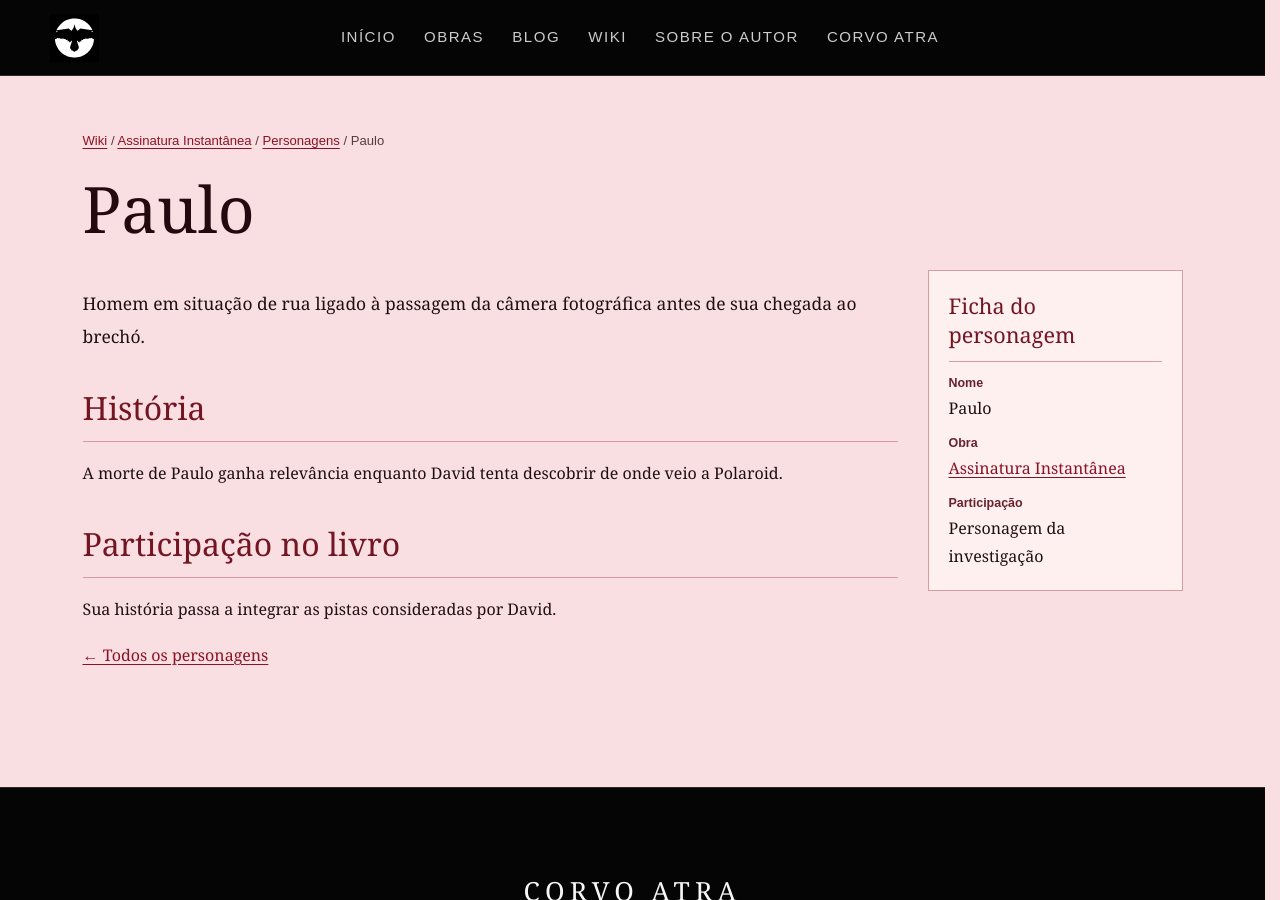
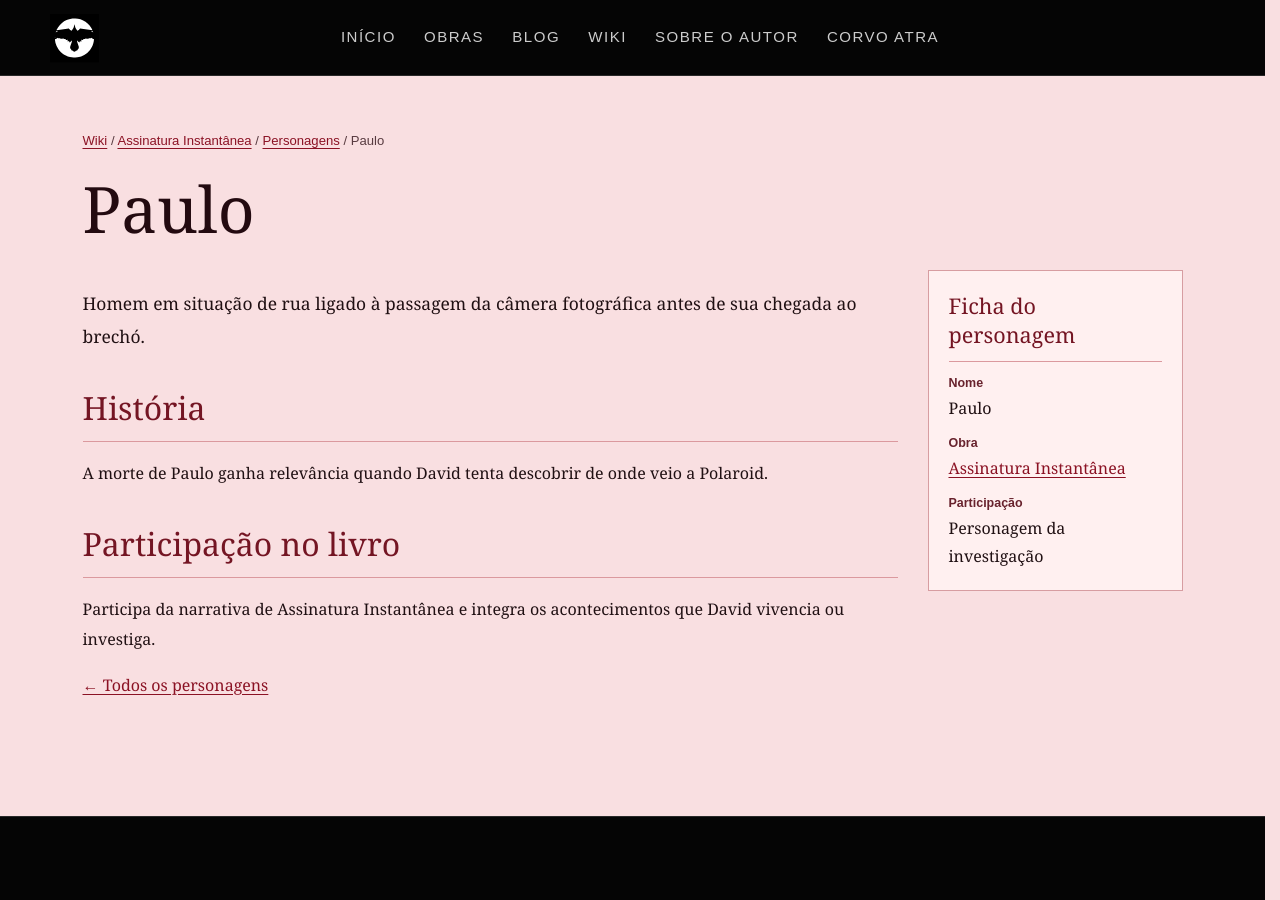
Before and after one commit to corvoatra/corvo-atra, a Jekyll site: the page built from wiki-assinatura-paulo.html, in a window 1280 px wide and 900 px high. Built offline with Jekyll 4.4.1, drawn with Linux system fonts in a browser that asks for light colours.

```diff
--- a/wiki-assinatura-paulo.html
+++ b/wiki-assinatura-paulo.html
@@ -31,4 +31,4 @@ details.ai-spoiler{border:1px solid #d79da1;background:#fff0f0;padding:16px;marg
 details.ai-spoiler summary{cursor:pointer;color:#761927;font:1rem Arial,sans-serif}
 @media(max-width:760px){.ai-layout{grid-template-columns:1fr}.ai-aside{order:-1}.ai-grid{grid-template-columns:repeat(2,minmax(0,1fr))}}
 @media(max-width:520px){.ai-grid{grid-template-columns:1fr}}
-</style></head><body>{% include site-header.html %}<main class="assinatura-main"><p class="crumb"><a href="{{ '/wiki.html' | relative_url }}">Wiki</a> / <a href="{{ '/wiki-assinatura-instantanea.html' | relative_url }}">Assinatura Instantânea</a> / <a href="{{ '/wiki-assinatura-personagens.html' | relative_url }}">Personagens</a> / Paulo</p><h1>Paulo</h1><div class="ai-layout"><article><p class="intro">Homem em situação de rua ligado à passagem da câmera fotográfica antes de sua chegada ao brechó.</p><section><h2>História</h2><p>A morte de Paulo ganha relevância enquanto David tenta descobrir de onde veio a Polaroid.</p></section><section><h2>Participação no livro</h2><p>Sua história passa a integrar as pistas consideradas por David.</p></section><p><a href="{{ '/wiki-assinatura-personagens.html' | relative_url }}">← Todos os personagens</a></p></article><aside class="ai-aside"><h2>Ficha do personagem</h2><dl><dt>Nome</dt><dd>Paulo</dd><dt>Obra</dt><dd><a href="{{ '/wiki-assinatura-livro.html' | relative_url }}">Assinatura Instantânea</a></dd><dt>Participação</dt><dd>Personagem da investigação</dd></dl></aside></div></main>{% include site-footer.html %}</body></html>
+</style></head><body>{% include site-header.html %}<main class="assinatura-main"><p class="crumb"><a href="{{ '/wiki.html' | relative_url }}">Wiki</a> / <a href="{{ '/wiki-assinatura-instantanea.html' | relative_url }}">Assinatura Instantânea</a> / <a href="{{ '/wiki-assinatura-personagens.html' | relative_url }}">Personagens</a> / Paulo</p><h1>Paulo</h1><div class="ai-layout"><article><p class="intro">Homem em situação de rua ligado à passagem da câmera fotográfica antes de sua chegada ao brechó.</p><section><h2>História</h2><p>A morte de Paulo ganha relevância quando David tenta descobrir de onde veio a Polaroid.</p></section><section><h2>Participação no livro</h2><p>Participa da narrativa de Assinatura Instantânea e integra os acontecimentos que David vivencia ou investiga.</p></section><p><a href="{{ '/wiki-assinatura-personagens.html' | relative_url }}">← Todos os personagens</a></p></article><aside class="ai-aside"><h2>Ficha do personagem</h2><dl><dt>Nome</dt><dd>Paulo</dd><dt>Obra</dt><dd><a href="{{ '/wiki-assinatura-livro.html' | relative_url }}">Assinatura Instantânea</a></dd><dt>Participação</dt><dd>Personagem da investigação</dd></dl></aside></div></main>{% include site-footer.html %}</body></html>
```
